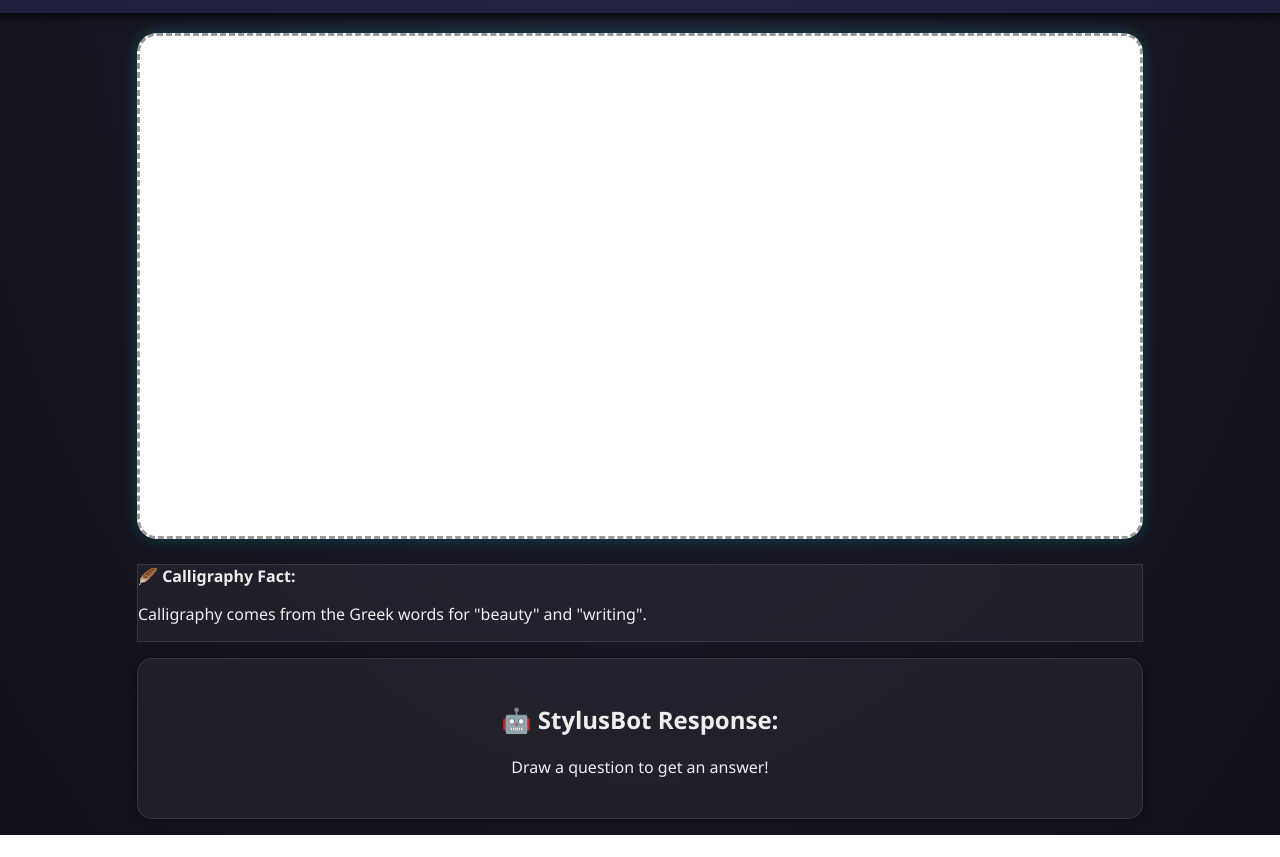
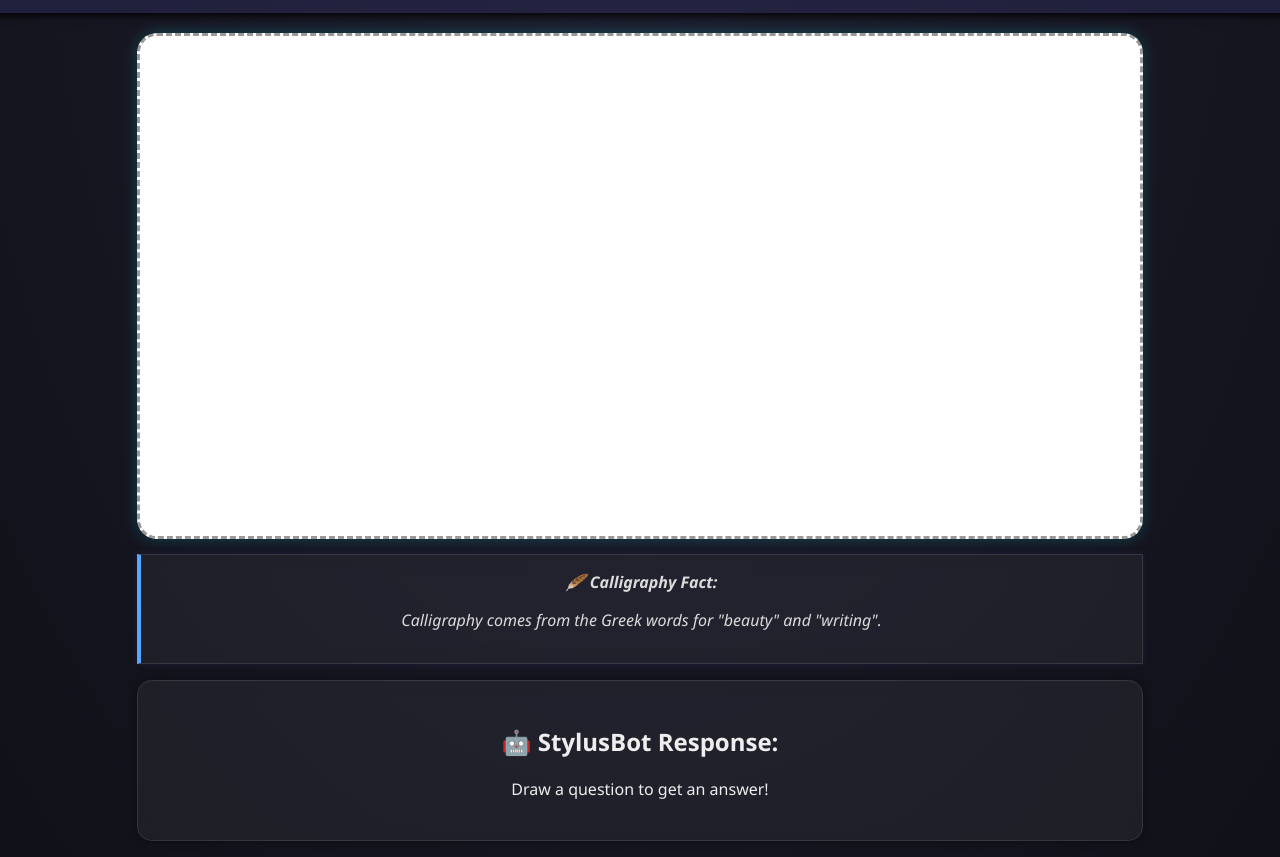
Before and after one commit to krishramoju2/draw.io, a plain HTML site: page index.html in a window 1280 px wide. Shown: the part 162-1019 px from the top of the page. Before the commit the page ends 997 px from the top, so only its background shows below. Drawn offline with Linux system fonts and the light colour scheme.

Commit message:
Update style.css

```diff
--- a/style.css
+++ b/style.css
@@ -1,4 +1,3 @@
-/* Base Layout */
 body {
   margin: 0;
   font-family: 'Segoe UI', sans-serif;
@@ -9,7 +8,6 @@ body {
   align-items: center;
 }
 
-/* Header with Glass Effect */
 .glass-header {
   width: 100%;
   padding: 1rem;
@@ -22,7 +20,6 @@ body {
   top: 0;
 }
 
-/* Toolbar Styling */
 .toolbar {
   display: flex;
   flex-wrap: wrap;
@@ -55,7 +52,6 @@ select:hover {
   transform: scale(1.05);
 }
 
-/* Canvas */
 canvas {
   margin: 20px 0;
   border: 3px dashed #999;
@@ -65,7 +61,6 @@ canvas {
   background-color: #ffffff;
 }
 
-/* Response Box */
 .response {
   padding: 1.5rem;
   margin: 1rem auto;
@@ -76,7 +71,6 @@ canvas {
   box-shadow: 0 0 10px rgba(0,0,0,0.4);
 }
 
-/* Glass Panel */
 .glass-panel {
   background: rgba(255, 255, 255, 0.05);
   border: 1px solid rgba(255, 255, 255, 0.1);
@@ -84,7 +78,24 @@ canvas {
   color: #eee;
 }
 
-/* Responsive */
+.fun-fact {
+  max-width: 1000px;
+  text-align: center;
+  font-style: italic;
+  font-size: 1rem;
+  color: #dcdcdc;
+  margin-top: -10px;
+  padding: 1rem 2rem;
+  border-left: 4px solid #58a6ff;
+  animation: fadein 1s ease;
+  box-shadow: 0 0 8px rgba(90, 90, 255, 0.1);
+}
+
+@keyframes fadein {
+  from { opacity: 0; transform: translateY(10px); }
+  to { opacity: 1; transform: translateY(0); }
+}
+
 @media screen and (max-width: 768px) {
   canvas {
     width: 90vw;
```
